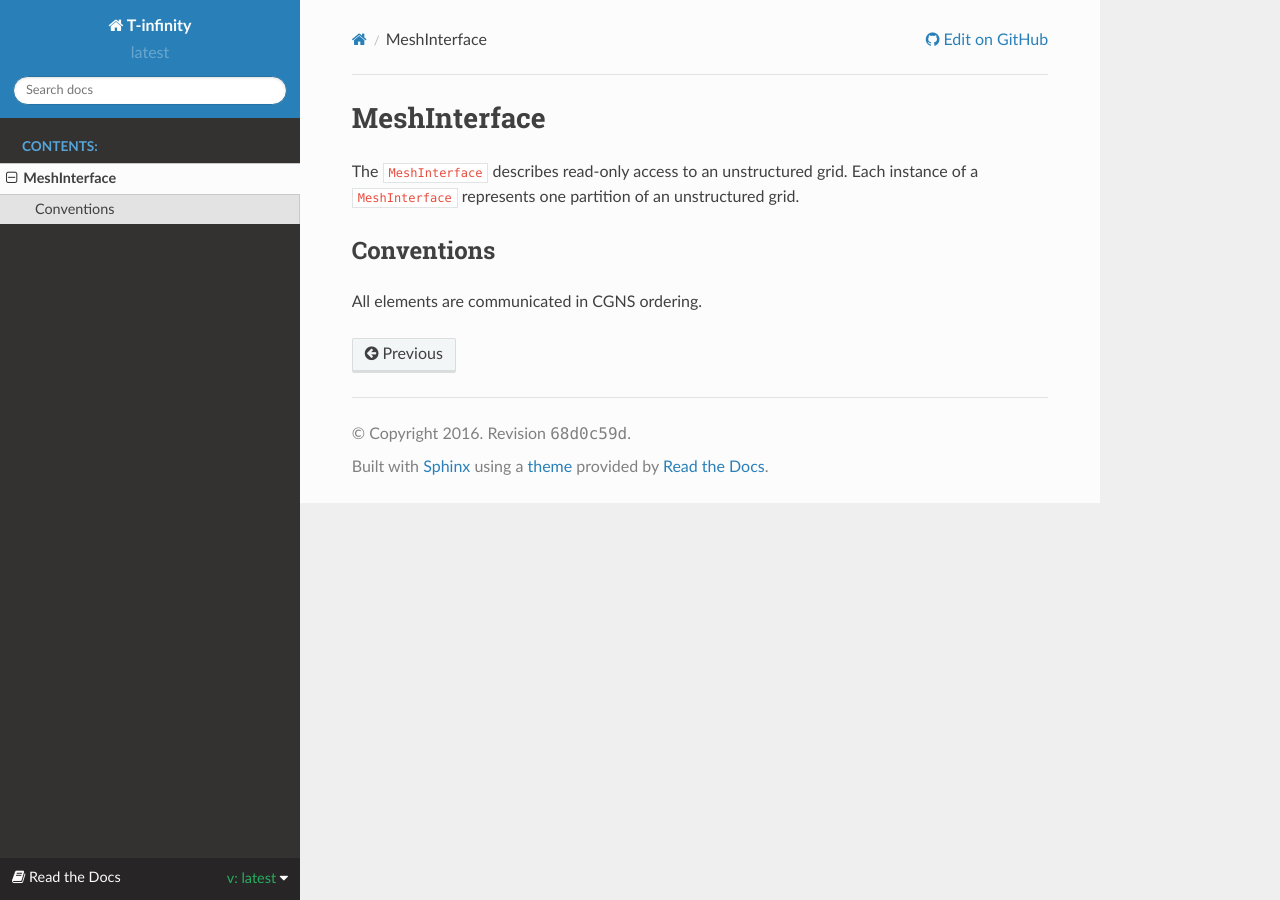
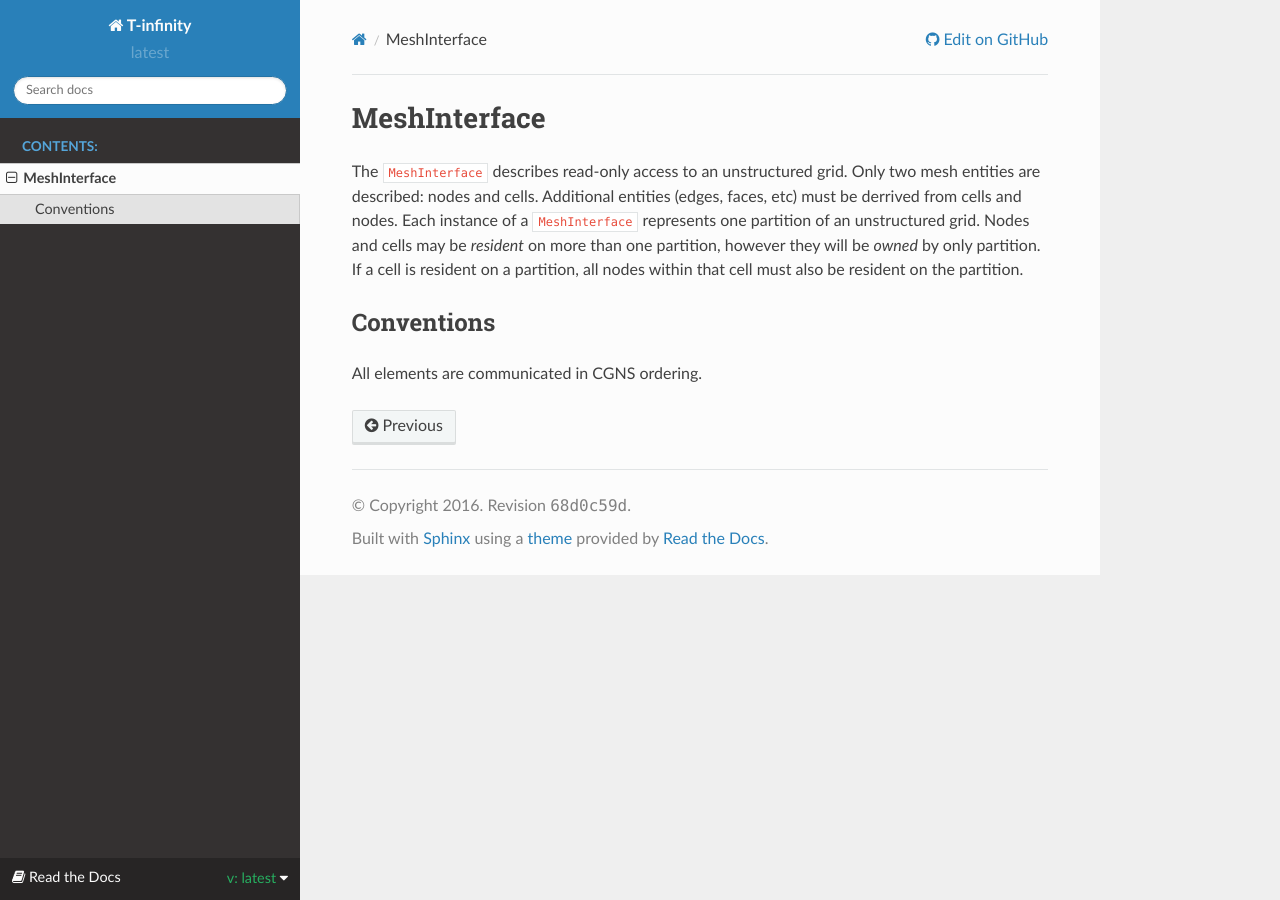
Before and after one commit to T-infinity/T-infinity-docs, a Sphinx documentation site: the page built from docs/mesh.rst, in a window 1280 px wide. Built offline with Sphinx 7.4.7 and the Read the Docs theme 2.0.0, drawn with Linux system fonts in a browser that asks for light colours.

Commit message:
Adding description of residency

```diff
--- a/docs/mesh.rst
+++ b/docs/mesh.rst
@@ -1,7 +1,13 @@
 MeshInterface
 =============
 The ``MeshInterface`` describes read-only access to an unstructured grid.
+Only two mesh entities are described: nodes and cells.
+Additional entities (edges, faces, etc) must be derrived from cells and nodes.
 Each instance of a ``MeshInterface`` represents one partition of an unstructured grid.
+Nodes and cells may be *resident* on more than one partition, however they will be *owned*
+by only partition.  If a cell is resident on a partition, all nodes within that cell must
+also be resident on the partition.
+
 
 Conventions
 -----------
```
